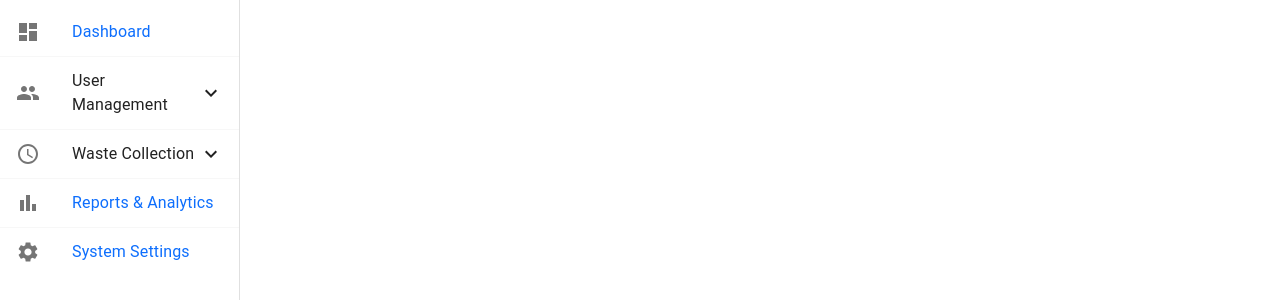
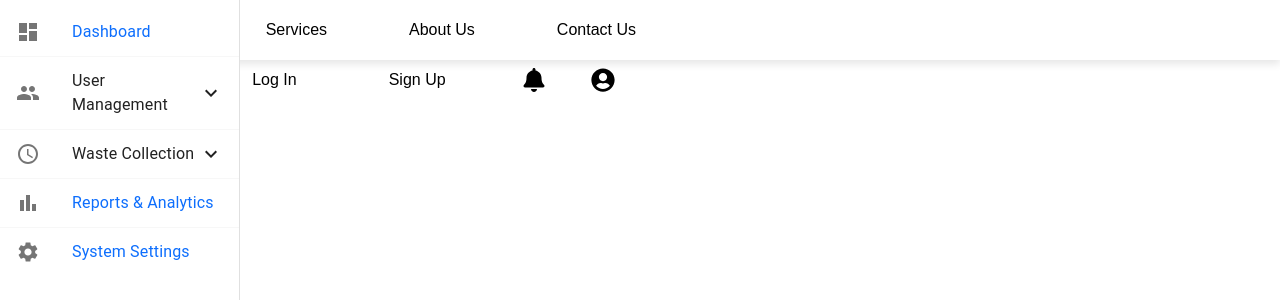
Before and after one commit to KavinMadusanka/Smart-Waste-Management-System-for-Urban-Area, a React (Create React App) app in the folder frontend/: page /adminDashboard in a window 1280 px wide. Shown: the top 300 px of the page. Built offline with nearby package versions, Linux system fonts and the light colour scheme; grey boxes are pictures that could not be loaded.

Commit message:
Update AdminDashboard.js

```diff
--- a/frontend/src/Pages/Admin/AdminDashboard.js
+++ b/frontend/src/Pages/Admin/AdminDashboard.js
@@ -1,12 +1,17 @@
 import React from 'react'
 import AdminMenu from '../../components/Layout/AdminMenu';
+import Header1 from '../../components/Layout/Header1';
+import { Box } from '@mui/material';
 
 const AdminDashboard = () => {
   return (
+    <Box>
+      <Header1/>
     <div>
     <AdminMenu/>
     <div>Dashboard</div>
     </div>
+    </Box>
   )
 }
 
```
